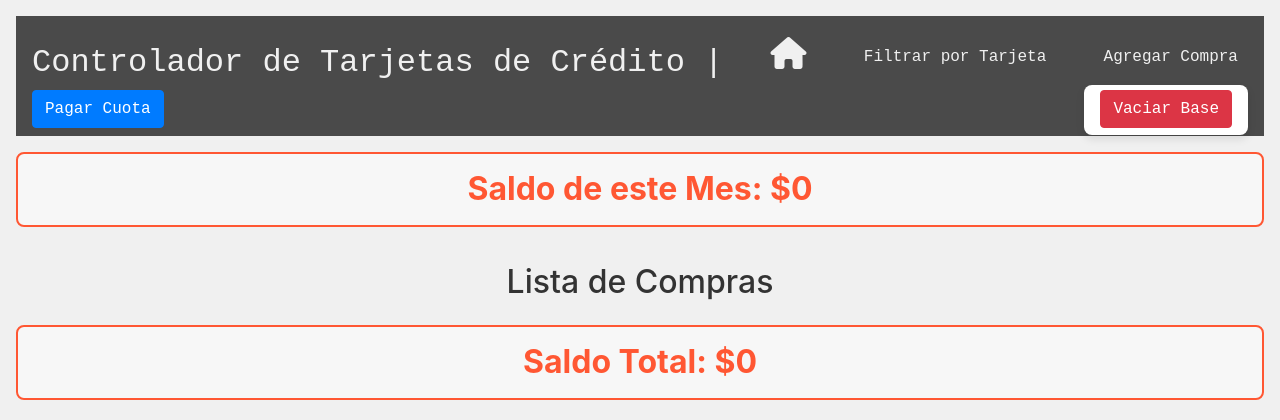
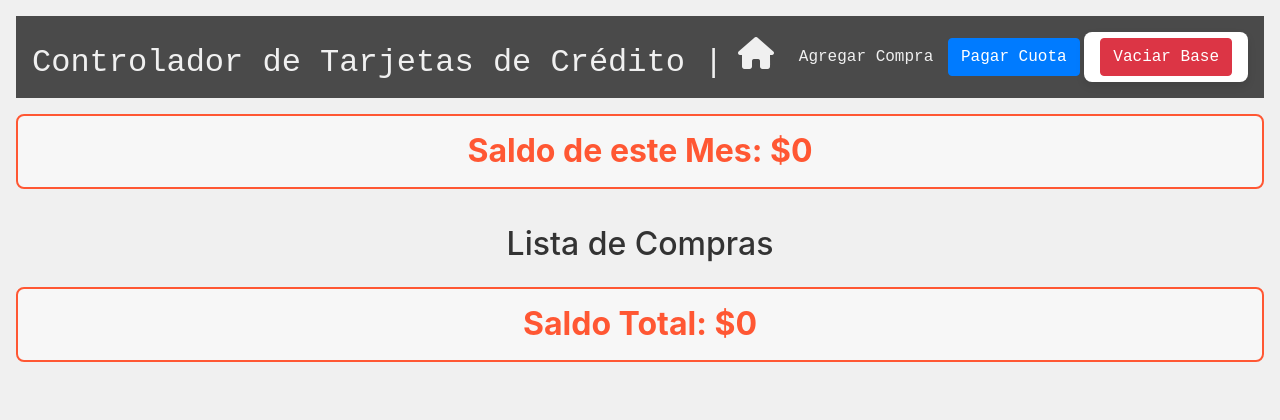
Before and after one commit to Ivanknop/controlador_tarjetas, a Flask app: page / in a window 1280 px wide. Shown: the top 420 px of the page. Run offline with Flask 3, Linux system fonts and the light colour scheme; data comes from the database, SQL or seed files in the repository; data that the repository does not hold is empty; some libraries are stand-ins or nearby versions.

Commit message:
edit readme

```diff
--- a/app/templates/header.html
+++ b/app/templates/header.html
@@ -18,9 +18,6 @@
             </a>
         </div>
         <div class="nav-logo">
-            <a href="/filtrar_tarjeta">Filtrar por Tarjeta</a>
-        </div>
-        <div class="nav-logo">
             <a href="/add">Agregar Compra</a>
         </div>
         <div>
```
Also changed, not shown: README.md, nueva_compra.png (added), pantalla_principal.png (added).
